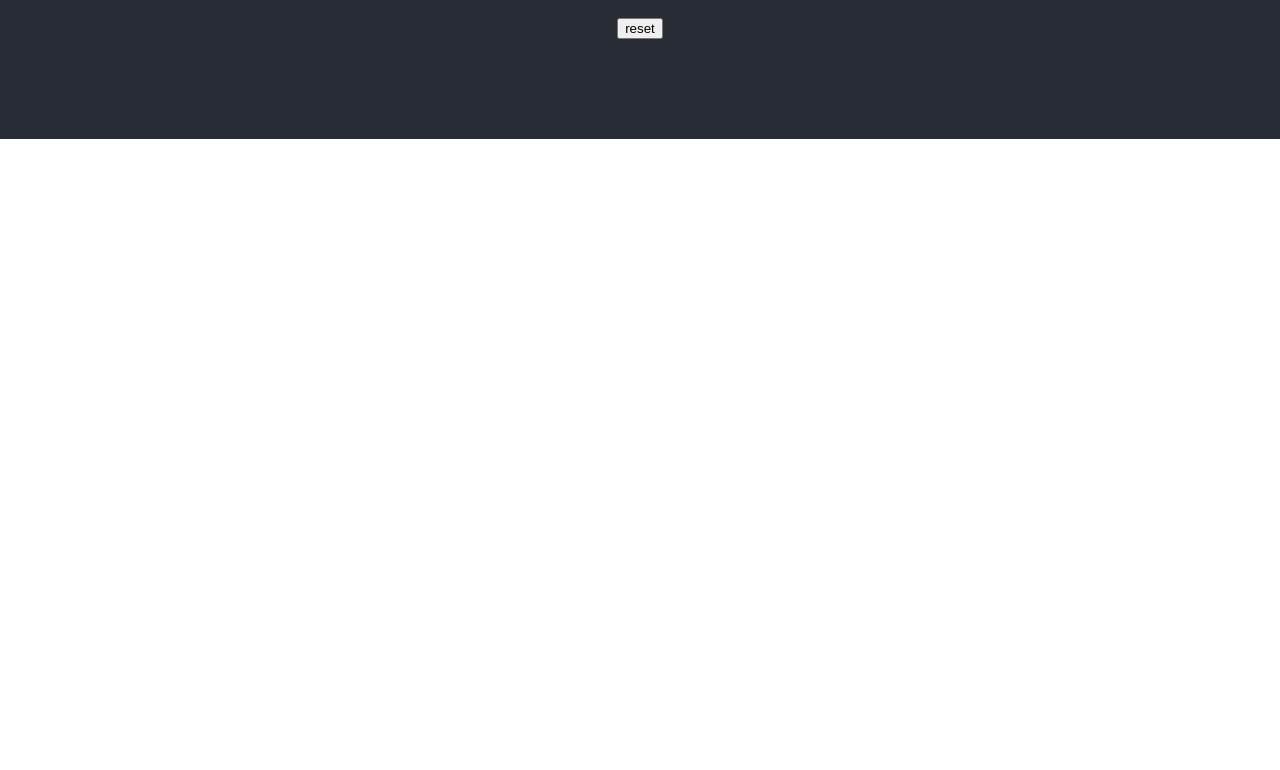
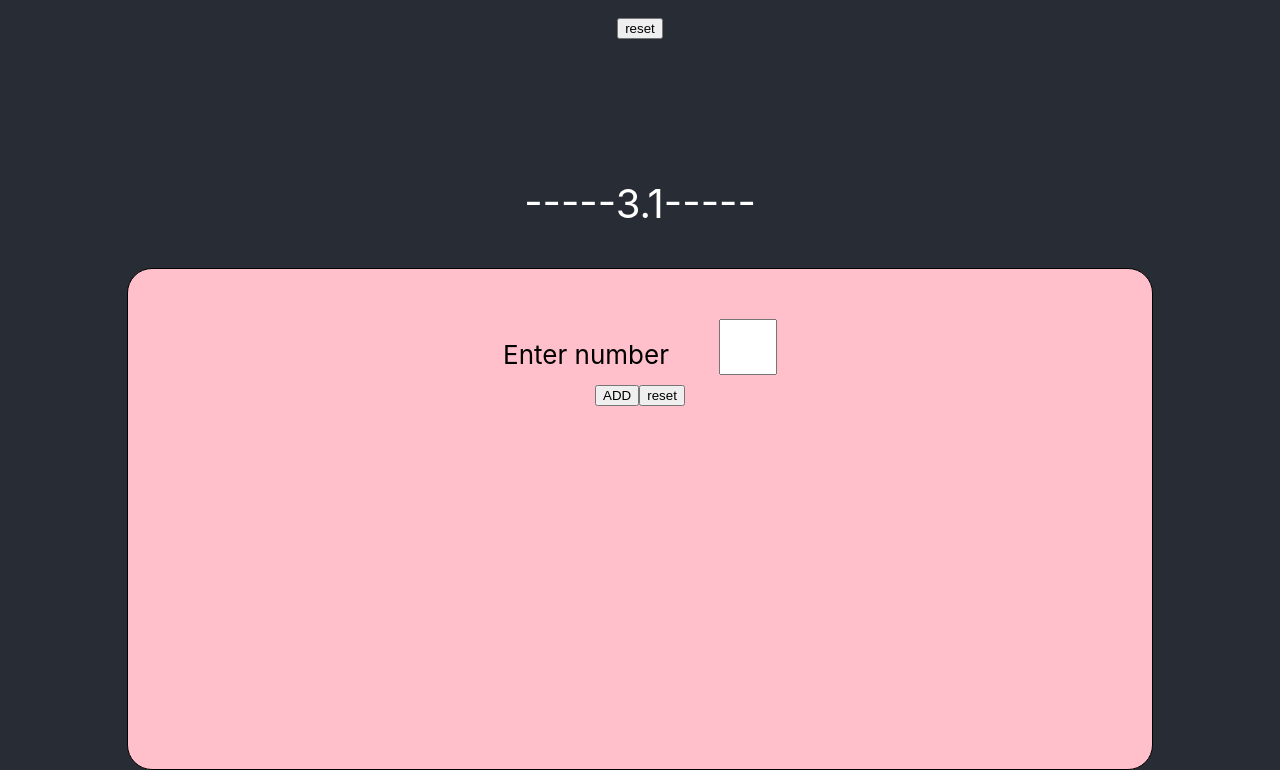
Before and after one commit to zasweted/home-work, a React (Create React App) app: page / in a window 1280 px wide. Shown: the part 3453-4223 px from the top of the page. Before the commit the page ends 3592 px from the top, so only its background shows below. Built offline with nearby package versions, Linux system fonts and the light colour scheme.

Commit message:
homework

```diff
--- a/src/App.css
+++ b/src/App.css
@@ -132,4 +132,40 @@
   background-color: #000;
 }
 
+.form-container {
+  display: flex;
+  flex-direction: column;
+  align-items: center;
+  gap: 40px;
+  background-color: pink;
+  border: 1px solid #000;
+  border-radius: 25px;
+  width: 80%;
+  min-height: 500px;
+}
+
+.form-cube-container {
+  display: flex;
+  flex-direction: row;
+  flex-wrap: wrap;
+  width: 80%;
+  height: 300px;
+}
+
+.inner-form > input {
+  display: flex;
+  flex-direction: row;
+  flex-wrap: wrap;
+  height: 60px;
+  margin-top: 20px;
+  border-radius: 25px;
+}
+
+.form-cube {
+  width: 100px;
+  height: 100px;
+  border: 1px solid #000;
+  background-color: #990000;
+}
+
 /* Custom css end*/
--- a/src/App.jsx
+++ b/src/App.jsx
@@ -7,6 +7,7 @@ import AddTwoCubes from './Components/add-two-cubes';
 import Trees from './Components/trees';
 import InceptionCubes from './Components/inception-cubes';
 import StoreValue from './Components/store-value';
+import Form from './Components/form';
 
 
 
@@ -26,6 +27,7 @@ function App() {
             <Trees></Trees>
             <InceptionCubes></InceptionCubes>
             <StoreValue></StoreValue>
+            <Form></Form>
 
 
       </header>
--- /dev/null
+++ b/src/Components/form.jsx
@@ -0,0 +1,58 @@
+import { useState } from "react";
+import Random from "../Functions/random-number-generator";
+
+
+function Form(){
+
+
+
+    const [input, setInput] = useState('')
+    const [cube, setCube] = useState([])
+    const click = () => {
+        for(let i = 0; i < input; i++){
+            setCube(x => [...x, Random(100, 200)])
+        }
+    }
+    return(
+
+        <>
+            <p style={{
+            fontSize: '40px',
+        }}>-----3.1-----</p>
+            <div className="form-container">
+                <div className="inner-form">
+                    <form>
+                        <label style={{
+                            color: '#000'
+                        }}>Enter number</label>
+                        <input style={{
+                            width: '50px',
+                            height: '50px',
+                            marginTop: '50px',
+                            marginLeft: '50px',
+                            fontSize: '50px'
+                        }}
+                        type="number" required
+                        onChange={(e) => setInput(e.target.value)}/>
+                    </form>
+                    <button onClick={click}>ADD</button>
+                    <button onClick={() => setCube(_ => [])}>reset</button>
+                    <div className="form-cube-container">
+                        {
+                            cube.map((a, i) => <div key={i} className="form-cube"><p>{a}</p></div>)
+                        }
+
+                    </div>
+
+                </div>
+
+
+
+            </div>
+        </>
+
+    );
+
+};
+
+export default Form;
--- a/src/Components/trees.jsx
+++ b/src/Components/trees.jsx
@@ -37,8 +37,13 @@ function Trees(){
 
         <>
             <p style={{
-            fontSize: '40px',
-        }}>-----2.1-----</p>
+                fontSize: '40px',
+            }}>-----2.1-----</p>
+            <div className="button-container">
+                <button onClick={addOakTree}>azuolas</button>
+                <button onClick={addBirchTree}>berzas</button>
+                <button onClick={addAshTree}>uosis</button>
+            </div>
         <div className="green-field">
             <div className="grass">
 
@@ -62,11 +67,6 @@ function Trees(){
 
             </div>
         </div>
-        <div className="button-container">
-            <button onClick={addOakTree}>azuolas</button>
-            <button onClick={addBirchTree}>berzas</button>
-            <button onClick={addAshTree}>uosis</button>
-        </div>
         <div style={{
             marginBottom: '80px'
         }}>
```
